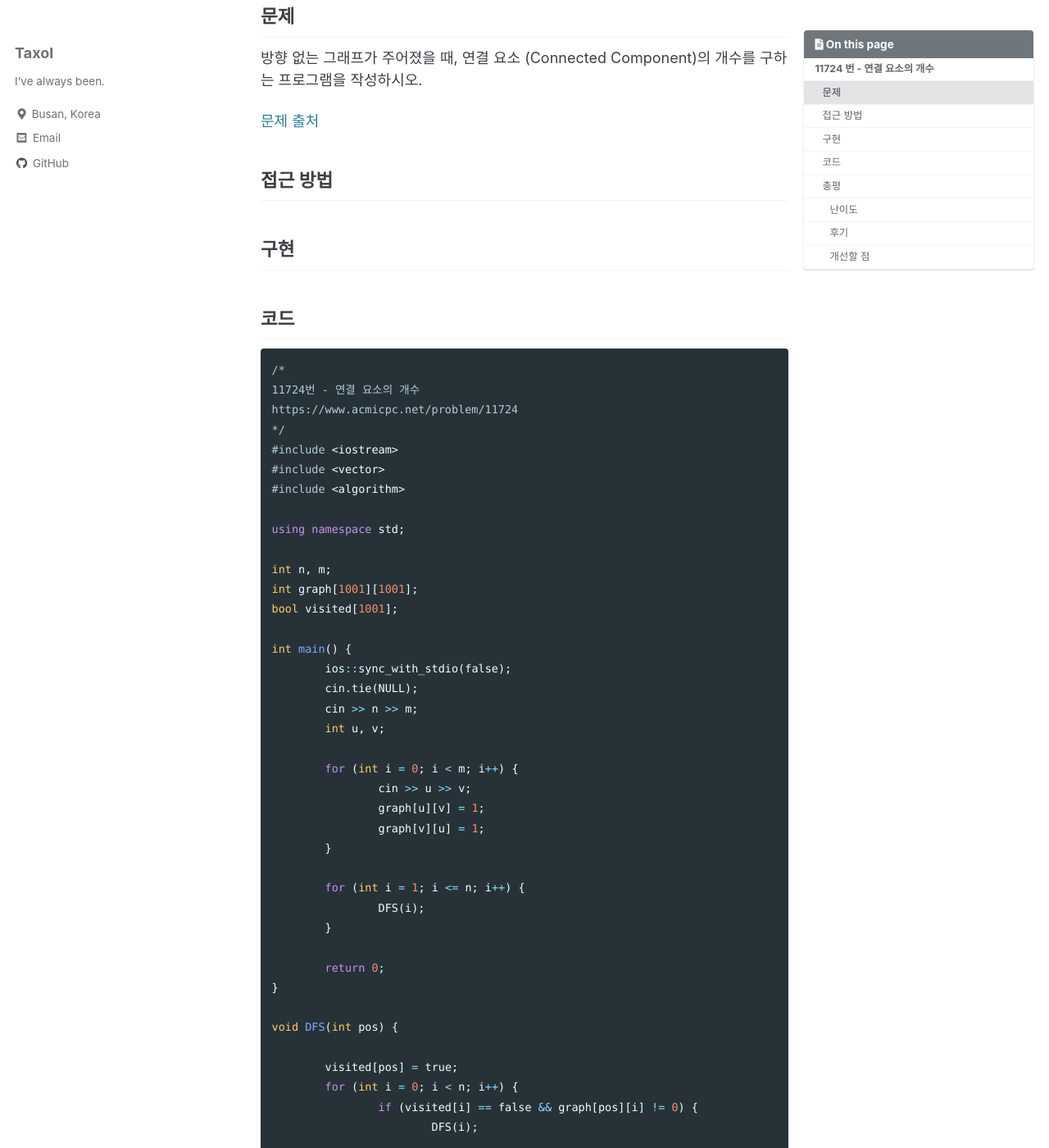
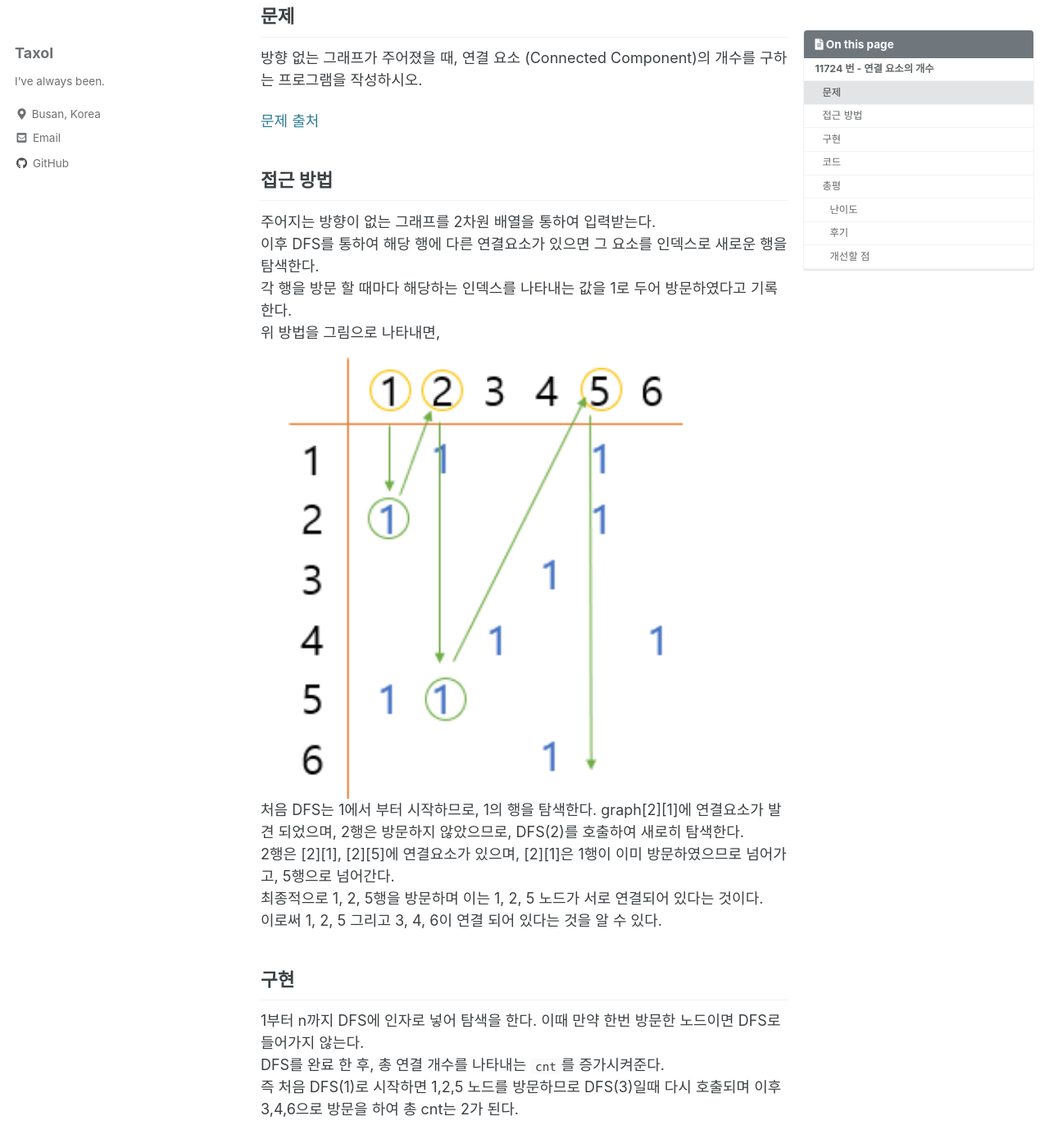
Before and after one commit to taxol1203/taxol1203.github.io, a Jekyll site: the page built from _posts/2021-01-19-bj-연결 요소의 개수.md, in a window 1280 px wide and 1400 px high, scrolled down 359 px. Shown: the whole window at 82% size. Built offline with Jekyll 4.4.1, drawn with Linux system fonts in a browser that asks for light colours; cached includes are drawn as plain includes; some of the changed text lies outside the part shown.

Commit message:
good bye c++!

````diff
--- a/_posts/2021-01-19-bj-연결 요소의 개수.md
+++ b/_posts/2021-01-19-bj-연결 요소의 개수.md
@@ -23,8 +23,20 @@
 [문제 출처](https://www.acmicpc.net/problem/11724)
 
 ## 접근 방법
+주어지는 방향이 없는 그래프를 2차원 배열을 통하여 입력받는다.
+이후 DFS를 통하여 해당 행에 다른 연결요소가 있으면 그 요소를 인덱스로 새로운 행을 탐색한다.
+각 행을 방문 할 때마다 해당하는 인덱스를 나타내는 값을 1로 두어 방문하였다고 기록한다.
+위 방법을 그림으로 나타내면,
+<img src="/images/codingTest/bj_11724/graph1.PNG" width="80%" height="80%">
+처음 DFS는 1에서 부터 시작하므로, 1의 행을 탐색한다. graph[2][1]에 연결요소가 발견 되었으며, 2행은 방문하지 않았으므로, DFS(2)를 호출하여 새로히 탐색한다.
+2행은 [2][1], [2][5]에 연결요소가 있으며, [2][1]은 1행이 이미 방문하였으므로 넘어가고, 5행으로 넘어간다.
+최종적으로 1, 2, 5행을 방문하며 이는 1, 2, 5 노드가 서로 연결되어 있다는 것이다.
+이로써 1, 2, 5 그리고 3, 4, 6이 연결 되어 있다는 것을 알 수 있다.
 
 ## 구현
+1부터 n까지 DFS에 인자로 넣어 탐색을 한다. 이때 만약 한번 방문한 노드이면 DFS로 들어가지 않는다.
+DFS를 완료 한 후, 총 연결 개수를 나타내는 `cnt`를 증가시켜준다.
+즉 처음 DFS(1)로 시작하면 1,2,5 노드를 방문하므로 DFS(3)일때 다시 호출되며 이후 3,4,6으로 방문을 하여 총 cnt는 2가 된다.
 
 ## 코드
 ```c++
@@ -38,7 +50,9 @@
 
 using namespace std;
 
-int n, m;
+void DFS(int pos);
+
+int n, m, cnt;
 int graph[1001][1001];
 bool visited[1001];
 
@@ -48,29 +62,29 @@
 	cin >> n >> m;
 	int u, v;
 
-	for (int i = 0; i < m; i++) {
+	for (int i = 0; i < m; i++) {		//방향 없는 그래프
 		cin >> u >> v;
 		graph[u][v] = 1;
 		graph[v][u] = 1;
 	}
 
-	for (int i = 1; i <= n; i++) {
-		DFS(i);
+	for (int i = 1; i <= n; i++) {		//1 부터 n까지 노드 방문
+		if (visited[i] == false) {		//만약 처음 방문하면 == 이전 연결요소와 연결 되지 않은 노드면
+			DFS(i);
+			cnt++;						//연결 요소의 개수를 증가한다
+		}
 	}
-
+	cout << cnt;
 	return 0;
 }
 
 void DFS(int pos) {
-
-	visited[pos] = true;
-	for (int i = 0; i < n; i++) {
-		if (visited[i] == false && graph[pos][i] != 0) {
+	visited[pos] = true;			// 방문 하였으므로 true
+	for (int i = 1; i <= n; i++) {
+		if (visited[i] == false && graph[i][pos]) {		//현재 노드와 연결 되어있는 노드를 확인하는 조건문
 			DFS(i);
-
 		}
 	}
-
 }
 ```
 
@@ -78,5 +92,9 @@
 ### 난이도
 ⭐⭐⭐★★
 ### 후기
+코드는 정말 간단하지만, 위 알고리즘이 도저히 떠오르지 않아 슬펐던 문제이다.
+이걸 풀면서 알고리즘 공부하는 것에 매너리즘에 빠지는 차였는데, SSAFY 과정을 통해 이제 자바로 알고리즘을 공부해야 할 것 같아 아마 마지막 c++로 정리한 코드일 것 같다.
+가슴이 아프지만, 받아드려야지
 
 ### 개선할 점
+또 보자 c++
````
Also changed, not shown: images/codingTest/bj_11724/graph1.PNG (added).
